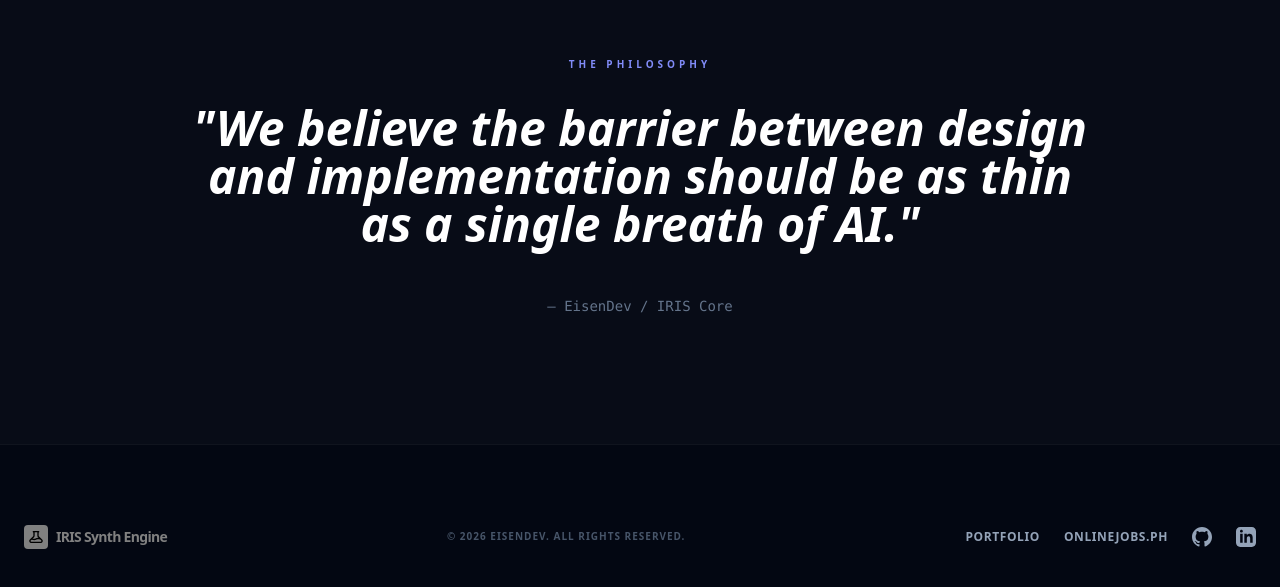
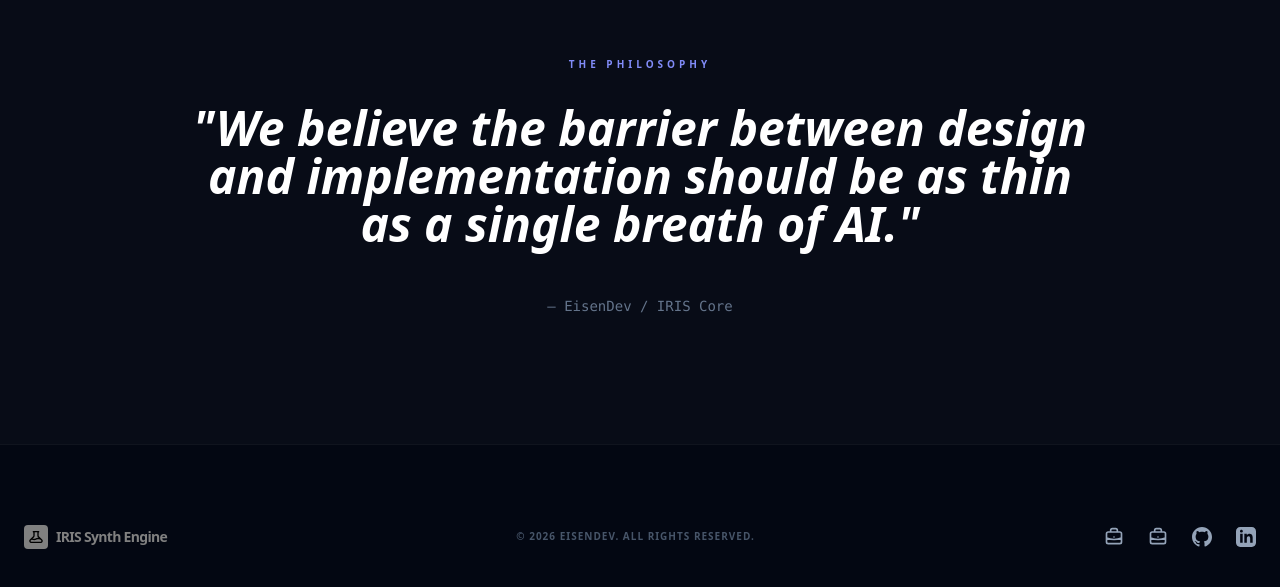
Before and after one commit to EisenDev/IRIS-TS, a Vue app in the folder client/: page / in a window 1280 px wide. Shown: the part 2142-2729 px from the top of the page. Built offline with nearby package versions, Linux system fonts and the light colour scheme.

Commit message:
fix: add proper svg icons to footer and resolve router unmount screen freeze

```diff
--- a/client/src/components/LandingPage.vue
+++ b/client/src/components/LandingPage.vue
@@ -236,8 +236,12 @@
         </div>
 
         <div class="flex gap-4 md:gap-6 items-center">
-          <a href="https://arjayescabas.me/" target="_blank" rel="noopener noreferrer" class="text-slate-400 hover:text-white transition-colors text-xs font-bold tracking-wider uppercase">Portfolio</a>
-          <a href="https://v2.onlinejobs.ph/jobseekers/info/4691563" target="_blank" rel="noopener noreferrer" class="text-slate-400 hover:text-white transition-colors text-xs font-bold tracking-wider uppercase">OnlineJobs.ph</a>
+          <a href="https://arjayescabas.me/" target="_blank" rel="noopener noreferrer" class="text-slate-400 hover:text-white transition-colors" title="Portfolio">
+            <svg class="w-5 h-5" fill="none" viewBox="0 0 24 24" stroke="currentColor"><path stroke-linecap="round" stroke-linejoin="round" stroke-width="2" d="M21 13.255A23.931 23.931 0 0112 15c-3.183 0-6.22-.62-9-1.745M16 6V4a2 2 0 00-2-2h-4a2 2 0 00-2 2v2m4 6h.01M5 20h14a2 2 0 002-2V8a2 2 0 00-2-2H5a2 2 0 00-2 2v10a2 2 0 002 2z" /></svg>
+          </a>
+          <a href="https://v2.onlinejobs.ph/jobseekers/info/4691563" target="_blank" rel="noopener noreferrer" class="text-slate-400 hover:text-white transition-colors" title="OnlineJobs.ph">
+            <svg class="w-5 h-5" fill="none" viewBox="0 0 24 24" stroke="currentColor"><path stroke-linecap="round" stroke-linejoin="round" stroke-width="2" d="M21 13.255A23.931 23.931 0 0112 15c-3.183 0-6.22-.62-9-1.745M16 6V4a2 2 0 00-2-2h-4a2 2 0 00-2 2v2m4 6h.01M5 20h14a2 2 0 002-2V8a2 2 0 00-2-2H5a2 2 0 00-2 2v10a2 2 0 002 2z" /></svg>
+          </a>
           <a href="https://github.com/EisenDev" target="_blank" rel="noopener noreferrer" class="text-slate-400 hover:text-white transition-colors">
             <svg class="w-5 h-5" fill="currentColor" viewBox="0 0 24 24"><path d="M12 0c-6.626 0-12 5.373-12 12 0 5.302 3.438 9.8 8.207 11.387.599.111.793-.261.793-.577v-2.234c-3.338.726-4.033-1.416-4.033-1.416-.546-1.387-1.333-1.756-1.333-1.756-1.089-.745.083-.729.083-.729 1.205.084 1.839 1.237 1.839 1.237 1.07 1.834 2.807 1.304 3.492.997.107-.775.418-1.305.762-1.604-2.665-.305-5.467-1.334-5.467-5.931 0-1.311.469-2.381 1.236-3.221-.124-.303-.535-1.524.117-3.176 0 0 1.008-.322 3.301 1.23.957-.266 1.983-.399 3.003-.404 1.02.005 2.047.138 3.006.404 2.291-1.552 3.297-1.23 3.297-1.23.653 1.653.242 2.874.118 3.176.77.84 1.235 1.911 1.235 3.221 0 4.609-2.807 5.624-5.479 5.921.43.372.823 1.102.823 2.222v3.293c0 .319.192.694.801.576 4.765-1.589 8.199-6.086 8.199-11.386 0-6.627-5.373-12-12-12z"/></svg>
           </a>
--- a/client/src/views/LandingView.vue
+++ b/client/src/views/LandingView.vue
@@ -1,5 +1,7 @@
 <template>
-  <LandingPage @enter="handleEnter" />
+  <div class="min-h-screen">
+    <LandingPage @enter="handleEnter" />
+  </div>
 </template>
 
 <script setup lang="ts">
--- a/client/src/views/ScannerView.vue
+++ b/client/src/views/ScannerView.vue
@@ -1,5 +1,5 @@
 <template>
-  <div class="h-screen w-full flex bg-[#030712] text-slate-200 font-sans overflow-hidden selection:bg-indigo-500/30">
+  <div class="min-h-screen w-full flex bg-[#030712] text-slate-200 font-sans overflow-hidden selection:bg-indigo-500/30">
     <!-- Non-destructive inputs required persistently -->
     <input type="file" ref="assetUploadRef" @change="handleAssetUpload" accept="image/*,video/*" class="hidden" />
     <input type="file" ref="refinementInputRef" @change="handleRefinementUpload" accept="image/*" class="hidden" />
```
